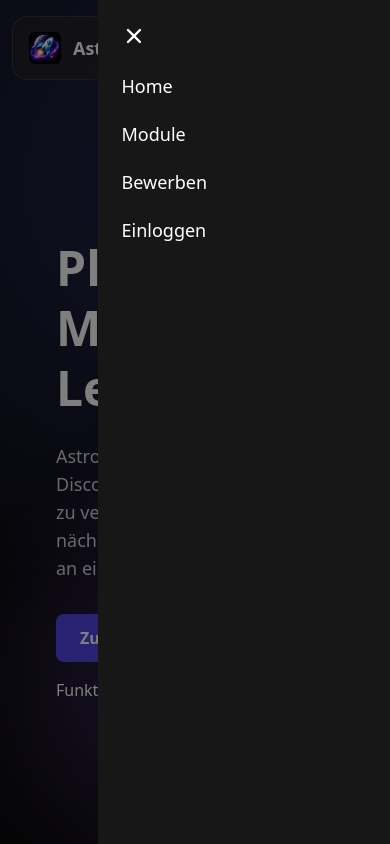
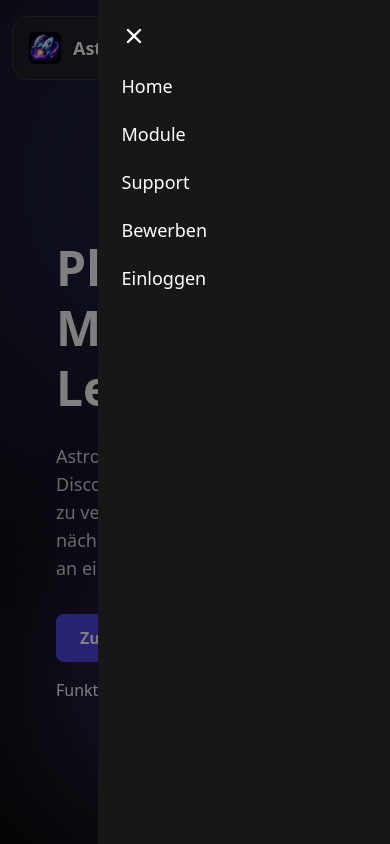
Before and after one commit to AstroPlaysBot/information, a Next.js app: page / in a window 390 px wide. Both pictures are taken after a click on the button 349 px from the left and 48 px from the top of the page. Shown: the top 844 px of the page. Built offline with nearby package versions, Linux system fonts and the light colour scheme.

Commit message:
Update FixedHeader.tsx

```diff
--- a/src/components/FixedHeader.tsx
+++ b/src/components/FixedHeader.tsx
@@ -38,9 +38,7 @@ const FixedHeader = () => {
   const handleModuleClick = () => {
     const scrollToModule = () => {
       const section = document.querySelector('#astro-moderation');
-      if (section) {
-        section.scrollIntoView({ behavior: 'smooth', block: 'center' });
-      }
+      if (section) section.scrollIntoView({ behavior: 'smooth', block: 'center' });
     };
 
     if (window.location.pathname !== '/') {
@@ -56,9 +54,7 @@ const FixedHeader = () => {
   const handleApplyClick = () => {
     const scrollToApply = () => {
       const section = document.querySelector('#apply');
-      if (section) {
-        section.scrollIntoView({ behavior: 'smooth', block: 'center' });
-      }
+      if (section) section.scrollIntoView({ behavior: 'smooth', block: 'center' });
     };
 
     if (window.location.pathname !== '/') {
@@ -71,18 +67,29 @@ const FixedHeader = () => {
     setMenuOpen(false);
   };
 
+  const handleSupportClick = () => {
+    const scrollToSupport = () => {
+      const section = document.querySelector('#support');
+      if (section) section.scrollIntoView({ behavior: 'smooth', block: 'center' });
+    };
+
+    if (window.location.pathname !== '/') {
+      router.push('/');
+      setTimeout(scrollToSupport, 200);
+    } else {
+      scrollToSupport();
+    }
+
+    setMenuOpen(false);
+  };
+
   const closeMenu = () => setMenuOpen(false);
 
   return (
     <>
       {/* HEADER */}
-      <div
-        className={`fixed top-4 left-0 w-full px-3 transition-all duration-300 ${
-          menuOpen ? 'z-30' : 'z-50'
-        }`}
-      >
-        <div
-          className={`
+      <div className={`fixed top-4 left-0 w-full px-3 transition-all duration-300 ${menuOpen ? 'z-30' : 'z-50'}`}>
+        <div className={`
             mx-auto max-w-[1600px]
             h-16 md:h-18
             flex items-center justify-between
@@ -92,13 +99,9 @@ const FixedHeader = () => {
             px-4 md:px-8
             transition-all duration-300 ease-out
             ${scrolled && !menuOpen ? 'shadow-xl scale-[1.02]' : ''}
-          `}
-        >
+          `}>
           {/* LOGO */}
-          <div
-            className="flex items-center gap-3 cursor-pointer"
-            onClick={handleHomeClick}
-          >
+          <div className="flex items-center gap-3 cursor-pointer" onClick={handleHomeClick}>
             <Image
               src="/astroplays.PNG"
               alt="AstroPlays Logo"
@@ -107,40 +110,21 @@ const FixedHeader = () => {
               className="rounded-md"
               priority
             />
-            <span className="text-white font-semibold text-lg sm:text-2xl">
-              AstroPlaysBot
-            </span>
+            <span className="text-white font-semibold text-lg sm:text-2xl">AstroPlaysBot</span>
           </div>
 
           {/* DESKTOP NAV */}
           <nav className="hidden md:flex items-center gap-6 text-sm text-gray-300">
-            <button onClick={handleHomeClick} className="hover:text-white transition">
-              Home
-            </button>
-
-            <button onClick={handleModuleClick} className="hover:text-white transition">
-              Module
-            </button>
-
-            <a href="#support" className="hover:text-white transition">
-              Support
-            </a>
-
-            <button onClick={handleApplyClick} className="hover:text-white transition">
-              Bewerben
-            </button>
-
-            <button onClick={handleLoginClick} className="hover:text-white transition">
-              Einloggen
-            </button>
+            <button onClick={handleHomeClick} className="hover:text-white transition">Home</button>
+            <button onClick={handleModuleClick} className="hover:text-white transition">Module</button>
+            <button onClick={handleSupportClick} className="hover:text-white transition">Support</button>
+            <button onClick={handleApplyClick} className="hover:text-white transition">Bewerben</button>
+            <button onClick={handleLoginClick} className="hover:text-white transition">Einloggen</button>
           </nav>
 
           {/* MOBILE MENU BUTTON */}
           <div className="md:hidden flex items-center">
-            <button
-              onClick={() => setMenuOpen(!menuOpen)}
-              className="text-white text-2xl focus:outline-none"
-            >
+            <button onClick={() => setMenuOpen(!menuOpen)} className="text-white text-2xl focus:outline-none">
               {menuOpen ? <HiX /> : <HiMenu />}
             </button>
           </div>
@@ -151,32 +135,15 @@ const FixedHeader = () => {
       {menuOpen && (
         <div className="fixed inset-0 z-40" onClick={closeMenu}>
           <div className="absolute inset-0 bg-black/50" />
-          <div
-            className="
-              absolute top-0 right-0 h-full w-3/4 max-w-xs
-              bg-neutral-900 text-white
-              p-6
-              transition-transform
-            "
-            onClick={(e) => e.stopPropagation()}
-          >
-            <button onClick={closeMenu} className="mb-6 text-2xl">
-              <HiX />
-            </button>
+          <div className="absolute top-0 right-0 h-full w-3/4 max-w-xs bg-neutral-900 text-white p-6 transition-transform" onClick={(e) => e.stopPropagation()}>
+            <button onClick={closeMenu} className="mb-6 text-2xl"><HiX /></button>
 
             <ul className="flex flex-col gap-5 text-lg">
-              <li>
-                <button onClick={handleHomeClick}>Home</button>
-              </li>
-              <li>
-                <button onClick={handleModuleClick}>Module</button>
-              </li>
-              <li>
-                <button onClick={handleApplyClick}>Bewerben</button>
-              </li>
-              <li>
-                <button onClick={handleLoginClick}>Einloggen</button>
-              </li>
+              <li><button onClick={handleHomeClick}>Home</button></li>
+              <li><button onClick={handleModuleClick}>Module</button></li>
+              <li><button onClick={handleSupportClick}>Support</button></li>
+              <li><button onClick={handleApplyClick}>Bewerben</button></li>
+              <li><button onClick={handleLoginClick}>Einloggen</button></li>
             </ul>
           </div>
         </div>
```
